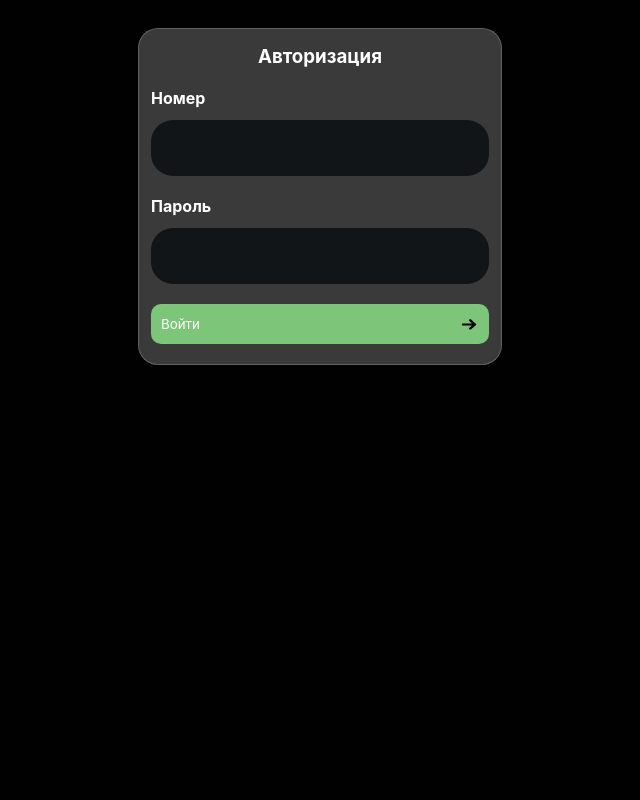
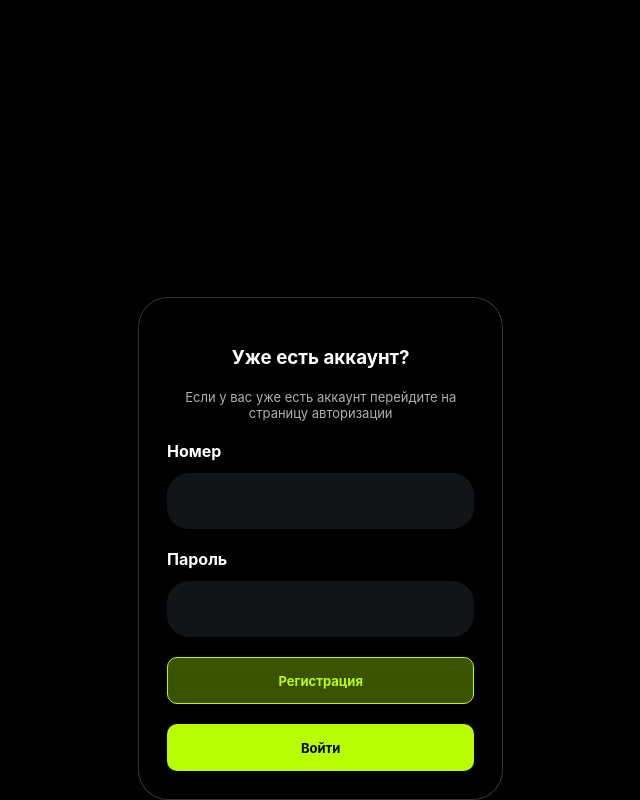
Before and after one commit to prosergeant/ball-front, a Nuxt app: page /profile/my-games in a window 1280 px wide. Shown: the whole page, without its empty margins (320-960 px from the left). Built offline with nearby package versions, Linux system fonts and the light colour scheme.

Commit message:
prepare to auth

```diff
--- a/app.vue
+++ b/app.vue
@@ -1,8 +1,12 @@
 <template>
-    <div class="main-wrapper">
-        <div class="maxwidth" :style="`--width: ${deviceWidth}px`">
+    <div class="main-wrapper" :class="{greyground: isGreyground}">
+        <div
+            class="maxwidth"
+            :class="{'footer-padding': isFooter && isPadding}"
+            :style="`--width: ${deviceWidth}px`"
+        >
             <NuxtPage />
-            <UIFooter v-if="onlyIn.includes($route.path)" :width="deviceWidth" />
+            <UIFooter v-if="isFooter" :width="deviceWidth" />
         </div>
     </div>
 </template>
@@ -21,12 +25,29 @@
         width: var(--width);
         position: relative;
     }
+
+    &.greyground {
+        background: #AFAFAF;
+    }
+}
+
+.footer-padding {
+    padding-bottom: 82px;
 }
 </style>
 
 <script setup>
+import {useRoute} from "vue-router";
+
+const route = useRoute()
 const onlyIn = ref(['/', '/profile/my-games/'])
+const isFooter = computed(() => onlyIn.value.includes(route.path))
+const greyground = ref(['/profile/my-games/'])
+const isGreyground = computed(() => greyground.value.includes(route.path))
+const padding = ref(['/profile/my-games/'])
+const isPadding = computed(() => !padding.value.includes(route.path))
 const deviceWidth = ref(420)
+
 onMounted(() => {
     deviceWidth.value = window.innerWidth < 420 ? window.innerWidth : 420
 })
@@ -46,6 +67,11 @@ useHead({
 
 onMounted(() => {
     if(window) {
+        const scale = 'scale(1)';
+        document.body.style.webkitTransform =  scale;    // Chrome, Opera, Safari
+        document.body.style.msTransform =   scale;       // IE 9
+        document.body.style.transform = scale;
+
         document.addEventListener('gesturestart', function(e) {
             e.preventDefault();
             // special hack to prevent zoom-to-tabs gesture in safari
--- a/assets/scss/normalize.scss
+++ b/assets/scss/normalize.scss
@@ -5,6 +5,12 @@
     font-style: normal;
     font-family: SF Pro Display, sans-serif;
     //font-family: DM Sans;
+}
+
+html {
+    &::-webkit-scrollbar {
+        display: none;
+    }
 }
 
 body{
--- /dev/null
+++ b/components/UI/Auth.vue
@@ -0,0 +1,153 @@
+<template>
+    <div class="auth-wrapper no-main-padding">
+        <div class="auth">
+            <h3>Уже есть аккаунт?</h3>
+            <p>Если у вас уже есть аккаунт перейдите на страницу авторизации</p>
+            <UIInput v-model="login" label="Номер" type="tel" />
+            <UIInput v-model="password" label="Пароль" type="password" />
+            <UIButton class="register">Регистрация</UIButton>
+            <UIButton class="login" @click="authorize">Войти</UIButton>
+        </div>
+    </div>
+</template>
+
+<script setup lang="ts">
+import {storeToRefs} from "pinia";
+import {authStore} from "~/store/auth";
+import {useRouter} from "vue-router";
+
+const {is_auth, user_info, access_token} = storeToRefs(authStore())
+const router = useRouter()
+
+const login = ref('')
+const password = ref('')
+
+const authorize = () => {
+    if(!login.value || !password.value) return
+
+    useFetch(`${baseUrl}/api-token/`, {
+        method: 'POST',
+        body: {
+            phone: login.value,
+            password: password.value
+        }
+    })
+        .then((res: any) => {
+            if(res?.error?.value?.statusCode === 401) {
+                router.go(0)
+                return
+            }
+
+            const keys = {...res.data.value}
+
+            const access = useCookie('access')
+            access.value = keys.access
+            access_token.value = access.value || ''
+            const refresh = useCookie('refresh')
+            refresh.value = keys.refresh
+            const auth = useCookie('is_auth')
+            auth.value = 'true'
+
+            useFetch(`${baseUrl}/user-info/`, {
+                method: 'GET',
+                headers: {
+                    Authorization: `Bearer ${access.value}`
+                }
+            })
+                .then((res: any) => {
+                    user_info.value = res.data.value
+                    const userCookie = useCookie('user')
+                    userCookie.value = user_info.value
+
+                    is_auth.value = true
+                    router.go(0)
+                })
+        })
+}
+</script>
+
+<style scoped lang="scss">
+.auth-wrapper {
+    padding: 0 28px;
+    //display: flex;
+    //align-items: center;
+    height: 100dvh;
+
+
+    .auth {
+        position: absolute;
+        bottom: 0;
+        width: 87%;
+
+        border-radius: 30px;
+        display: flex;
+        flex-direction: column;
+        align-items: center;
+        gap: 20px;
+        padding: 48px 28px 28px 28px;
+
+        border: 1px solid rgba(255, 255, 255, 0.20);
+
+        background: black;
+        backdrop-filter: blur(20px);
+
+        h3 {
+            color: white;
+        }
+
+        p {
+            color: #AFAFAF;
+            text-align: center;
+            font-size: 13px;
+            font-style: normal;
+            font-weight: 400;
+            line-height: normal;
+        }
+
+        button {
+            width: 100%;
+
+            &.register {
+                display: flex;
+                height: 47px;
+                padding: 15px 16px;
+                flex-direction: column;
+                justify-content: center;
+                align-items: center;
+                gap: 10px;
+                flex-shrink: 0;
+
+                border-radius: 10px;
+                border: 1px solid $green1;
+                background: rgba(185, 253, 2, 0.32);
+
+                color: $green1;
+                text-align: center;
+                font-size: 13px;
+                font-style: normal;
+                font-weight: 700;
+                line-height: normal;
+            }
+            &.login {
+                display: flex;
+                height: 47px;
+                padding: 15px 16px;
+                flex-direction: column;
+                justify-content: center;
+                align-items: center;
+                gap: 10px;
+
+                border-radius: 10px;
+                background: #B9FD02;
+
+                color: $black1;
+                text-align: center;
+                font-size: 13px;
+                font-style: normal;
+                font-weight: 700;
+                line-height: normal;
+            }
+        }
+    }
+}
+</style>
--- a/components/UI/Footer.vue
+++ b/components/UI/Footer.vue
@@ -55,10 +55,10 @@ const icons = ref<TIcon[]>([
 <style scoped lang="scss">
 .footer {
     position: fixed;
-    bottom: 0;
-    left: calc(50% - (var(--width, 420px) / 2) + 30px);
+    bottom: 24px;
+    left: calc(50% - (var(--width, 420px) / 2) + 45px);
     height: 68px;
-    width: calc(var(--width, 420px) - 60px);
+    width: calc(var(--width, 420px) - 90px);
     border-radius: 49px;
     border: 1px solid rgba(255, 255, 255, 0.20);
     background: rgba(255, 255, 255, 0.22);
@@ -81,7 +81,7 @@ const icons = ref<TIcon[]>([
         p {
             color: rgba(255, 255, 255, 0.42);
             text-align: center;
-            font-size: 14px;
+            font-size: 10px;
             font-style: normal;
             font-weight: 400;
             line-height: normal;
--- a/composables/baseUrl.ts
+++ b/composables/baseUrl.ts
@@ -1 +1,2 @@
-export default 'http://192.168.1.113:8000'
+// export default 'http://192.168.1.113:8000'
+export default 'http://192.168.50.104:8000'
--- a/pages/profile/my-games.vue
+++ b/pages/profile/my-games.vue
@@ -11,14 +11,7 @@
         </div>
     </template>
     <template v-else>
-        <div class="auth-wrapper">
-            <div class="auth">
-                <h3>Авторизация</h3>
-                <UIInput v-model="login" label="Номер" type="tel" />
-                <UIInput v-model="password" label="Пароль" type="password" />
-                <UIButton icon="arrow-right" color="black" @click="authorize">Войти</UIButton>
-            </div>
-        </div>
+        <UIAuth />
     </template>
 </template>
 
@@ -31,54 +24,7 @@ const {is_auth, user_info, access_token} = storeToRefs(authStore())
 const {logout} = authStore()
 
 const router = useRouter()
-
 const requests = ref<IField[]>([])
-
-const login = ref('')
-const password = ref('')
-
-const authorize = () => {
-    if(!login.value || !password.value) return
-
-    useFetch(`${baseUrl}/api-token/`, {
-        method: 'POST',
-        body: {
-            phone: login.value,
-            password: password.value
-        }
-    })
-        .then((res: any) => {
-            if(res?.error?.value?.statusCode === 401) {
-                router.go(0)
-                return
-            }
-
-            const keys = {...res.data.value}
-
-            const access = useCookie('access')
-            access.value = keys.access
-            access_token.value = access.value || ''
-            const refresh = useCookie('refresh')
-            refresh.value = keys.refresh
-            const auth = useCookie('is_auth')
-            auth.value = 'true'
-
-            useFetch(`${baseUrl}/user-info/`, {
-                method: 'GET',
-                headers: {
-                    Authorization: `Bearer ${access.value}`
-                }
-            })
-                .then((res: any) => {
-                    user_info.value = res.data.value
-                    const userCookie = useCookie('user')
-                    userCookie.value = user_info.value
-
-                    is_auth.value = true
-                    router.go(0)
-                })
-        })
-}
 
 // todo: добавить интерцепторы и вообще сделать кастомный фетч с базовым урлом
 const getData = () => {
@@ -149,34 +95,4 @@ onMounted(() => {
 
     }
 }
-
-.auth-wrapper {
-    padding: 28px;
-    display: flex;
-    align-items: center;
-
-    .auth {
-        border-radius: 20px;
-        display: flex;
-        flex-direction: column;
-        align-items: center;
-        gap: 20px;
-        padding: 16px 12px 20px 12px;
-
-        width: 100%;
-        border: 1px solid rgba(255, 255, 255, 0.20);
-
-        background: #3A3A3A;
-        backdrop-filter: blur(20px);
-
-        h3 {
-            color: white;
-        }
-
-        button {
-            width: 100%;
-
-        }
-    }
-}
 </style>
```
